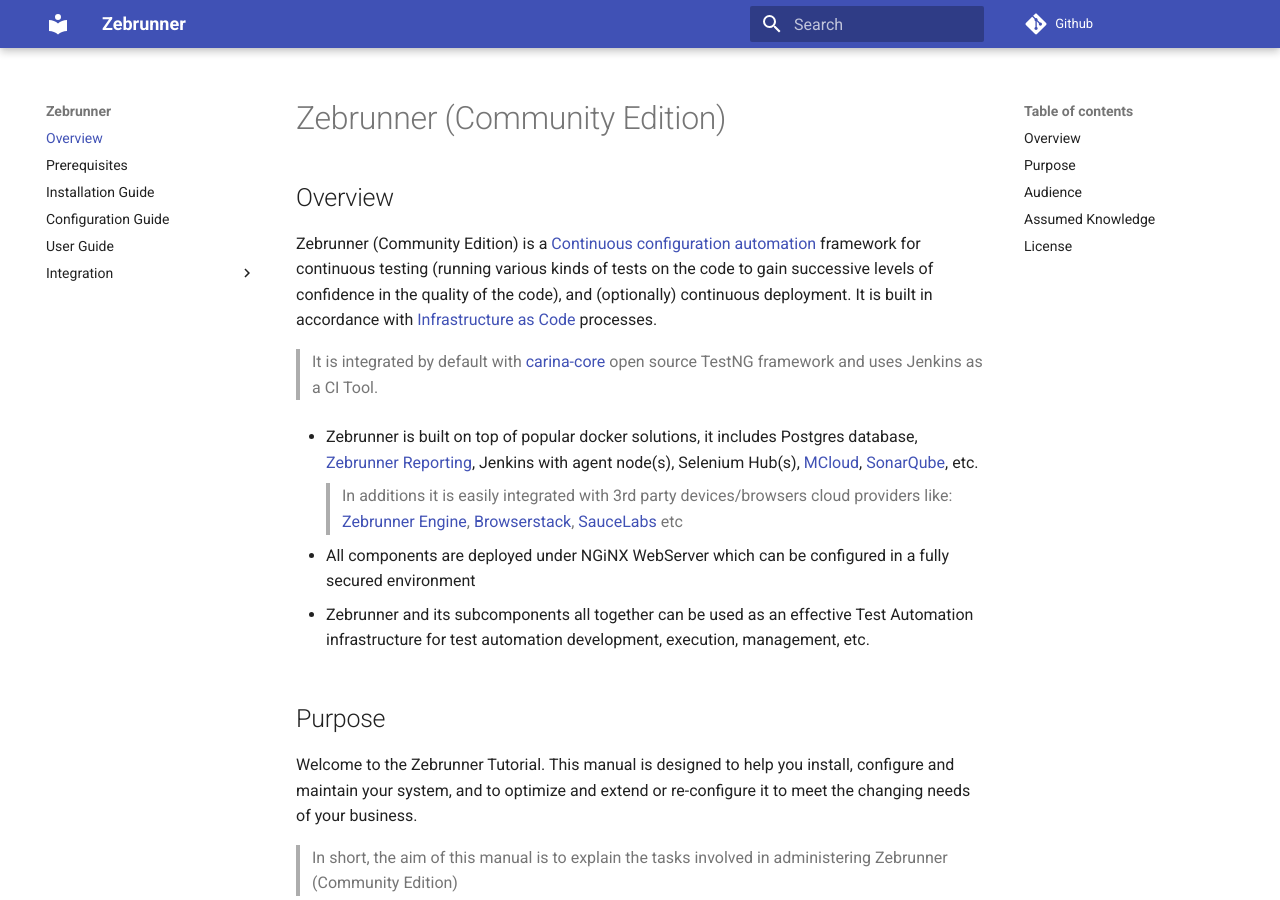
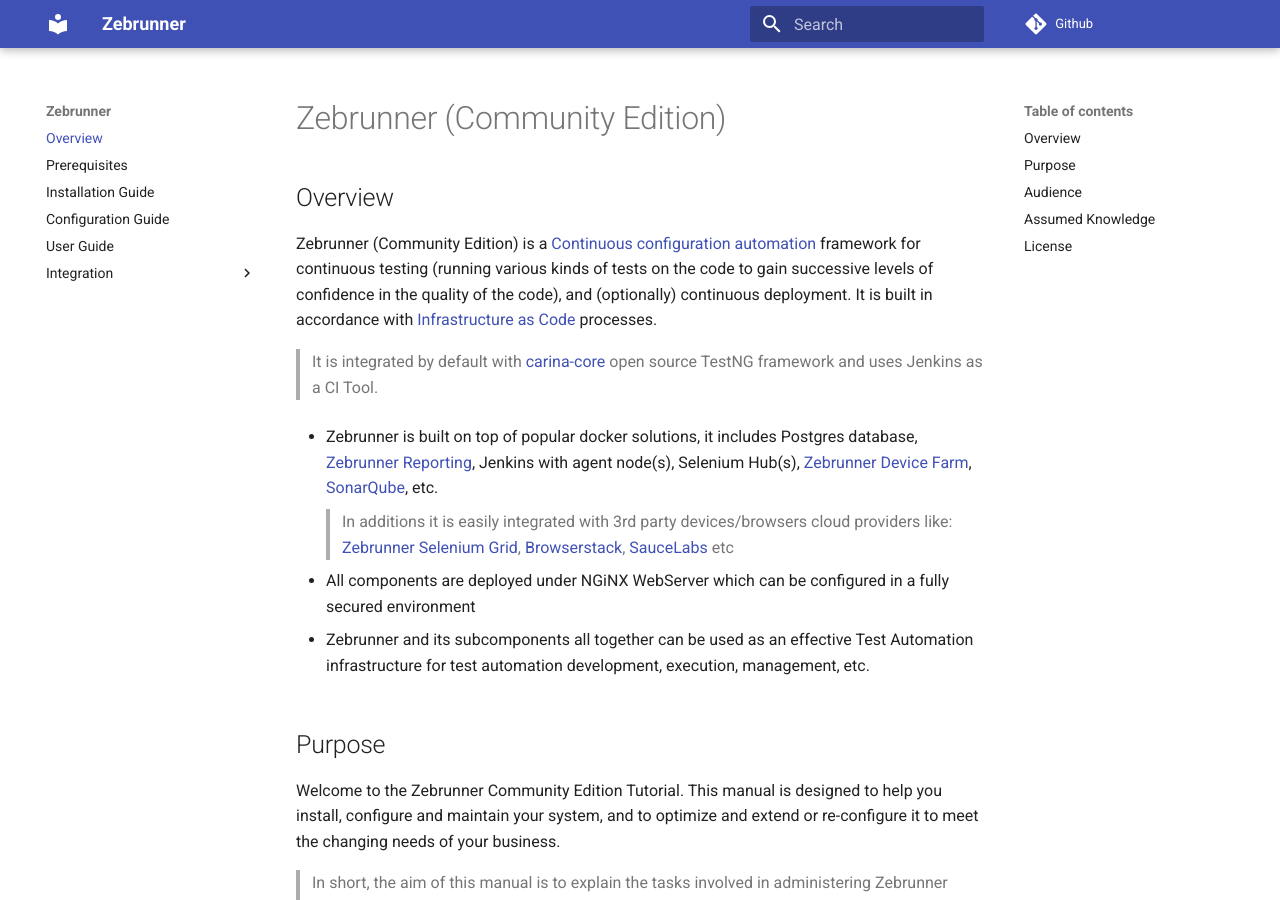
Before and after one commit to zebrunner/community-edition, an MkDocs documentation site: the page built from docs/index.md, in a window 1280 px wide and 900 px high. Built offline with MkDocs 1.6.1 and Material for MkDocs 9.7.7, drawn with Linux system fonts in a browser that asks for light colours; comment, search, counter and statistics services are not loaded; old or Windows-style settings are respelled for this version of MkDocs.

Commit message:
#526: updated links to zebrunner selenium grid and named mcloud as device farm

```diff
--- a/docs/index.md
+++ b/docs/index.md
@@ -5,15 +5,15 @@
 Zebrunner (Community Edition) is a [Continuous configuration automation](https://en.wikipedia.org/wiki/Infrastructure_as_code#Continuous_configuration_automation) framework for continuous testing (running various kinds of tests on the code to gain successive levels of confidence in the quality of the code), and (optionally) continuous deployment. It is built in accordance with [Infrastructure as Code](https://en.wikipedia.org/wiki/Infrastructure_as_code) processes.
 > It is integrated by default with [carina-core](http://www.carina-core.io) open source TestNG framework and uses Jenkins as a CI Tool.
 
-* Zebrunner is built on top of popular docker solutions, it includes Postgres database, [Zebrunner Reporting](https://zebrunner.com/), Jenkins with agent node(s), Selenium Hub(s), [MCloud](https://zebrunner.com/products/mobile-testing-farm/), [SonarQube](https://github.com/zebrunner/sonarqube), etc.
-  > In additions it is easily integrated with 3rd party devices/browsers cloud providers like: [Zebrunner Engine](https://zebrunner.com/), [Browserstack](https://www.browserstack.com/), [SauceLabs](https://saucelabs.com/) etc
+* Zebrunner is built on top of popular docker solutions, it includes Postgres database, [Zebrunner Reporting](https://zebrunner.com/), Jenkins with agent node(s), Selenium Hub(s), [Zebrunner Device Farm](https://zebrunner.com/products/mobile-testing-farm/), [SonarQube](https://github.com/zebrunner/sonarqube), etc.
+  > In additions it is easily integrated with 3rd party devices/browsers cloud providers like: [Zebrunner Selenium Grid](https://zebrunner.com/selenium-grid), [Browserstack](https://www.browserstack.com/), [SauceLabs](https://saucelabs.com/) etc
 
 * All components are deployed under NGiNX WebServer which can be configured in a fully secured environment
 
 * Zebrunner and its subcomponents all together can be used as an effective Test Automation infrastructure for test automation development, execution, management, etc.
 
 ## Purpose
-Welcome to the Zebrunner Tutorial. This manual is designed to help you install, configure and maintain your system, and to optimize and extend or re-configure it to meet the changing needs of your business.
+Welcome to the Zebrunner Community Edition Tutorial. This manual is designed to help you install, configure and maintain your system, and to optimize and extend or re-configure it to meet the changing needs of your business.
 > In short, the aim of this manual is to explain the tasks involved in administering Zebrunner (Community Edition)
 
 ## Audience
```
